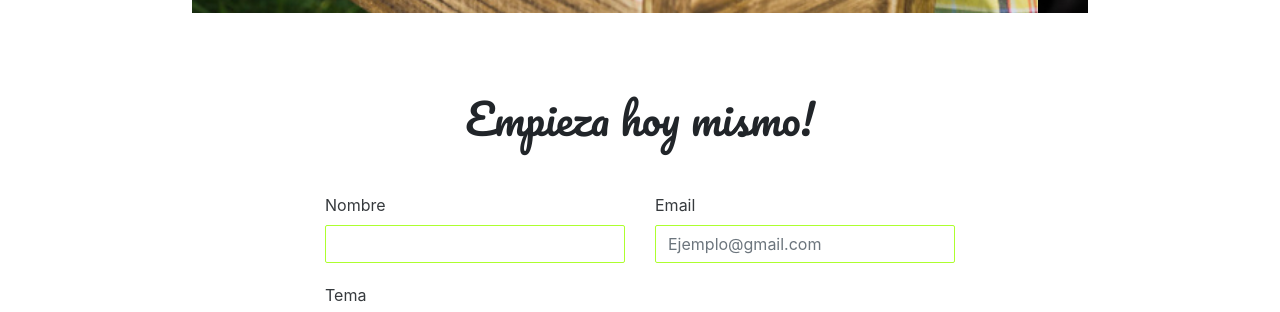
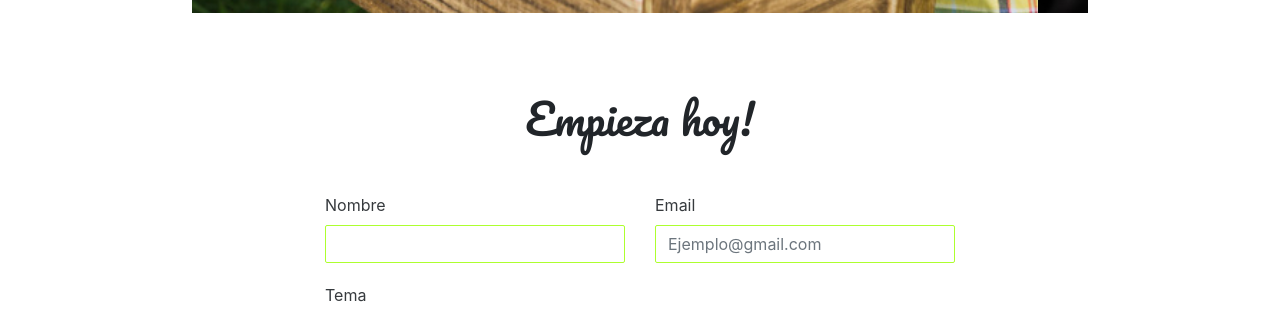
Before and after one commit to jonasreyumer/Desafio14, a website: page index.html in a window 1280 px wide. Shown: the part 755-1067 px from the top of the page. Drawn offline with nearby package versions, Linux system fonts and the light colour scheme; a web font is replaced by a local one.

Commit message:
CHANGE, cambie titulo

```diff
--- a/index.html
+++ b/index.html
@@ -79,7 +79,7 @@
     <div class="row">
       <div class="col-md-8 col-md-offset-2 m-auto">
         <div class="contact-form" id="contact">
-          <h1>Empieza hoy mismo!</h1>
+          <h1>Empieza hoy!</h1>
           <form action="/examples/actions/confirmation.php" method="post">
             <div class="row">
               <div class="col-sm-6">
```
